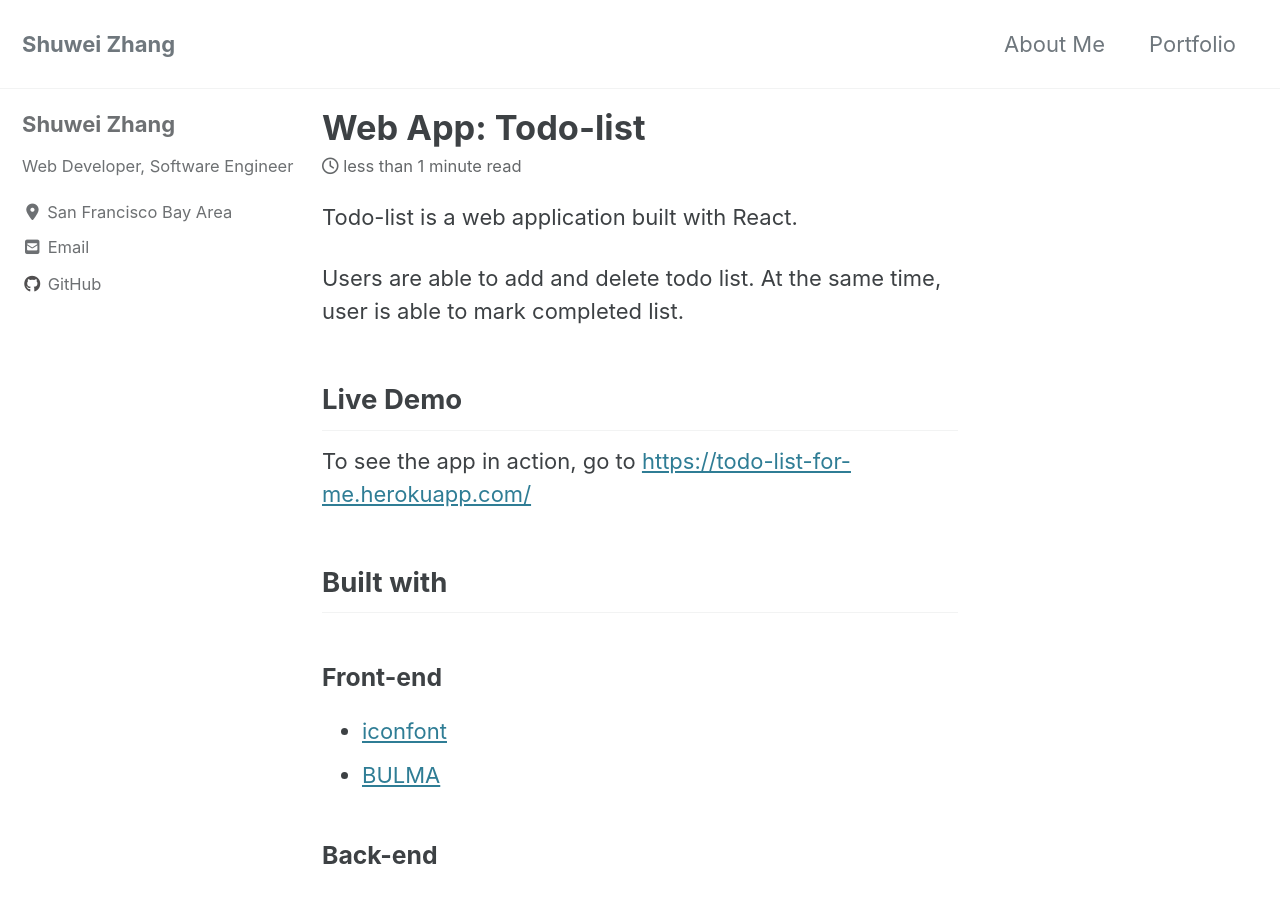
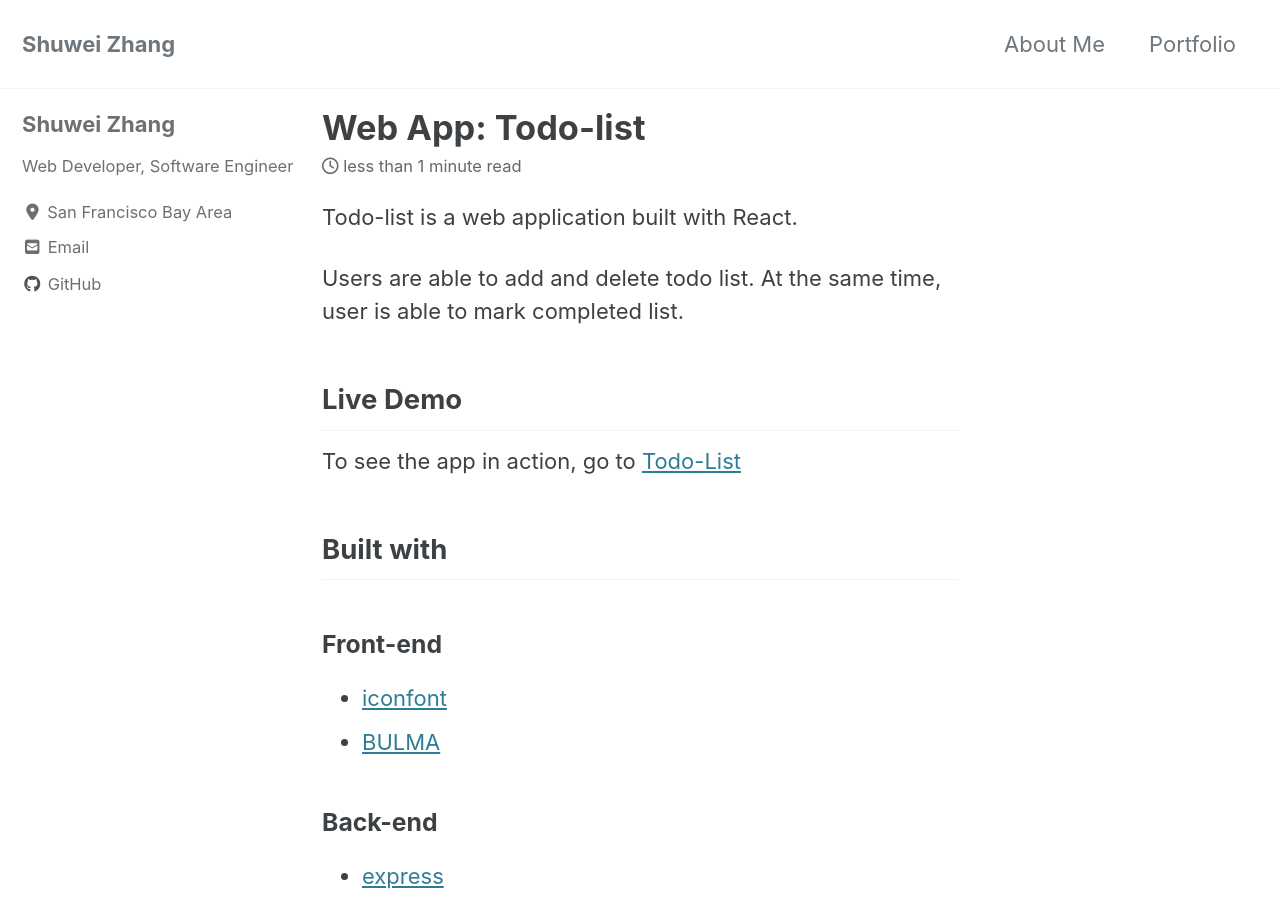
Before and after one commit to zhangsw1/zhangsw1.github.io, a Jekyll site: the page built from _posts/2020-06-25-todo-list.md, in a window 1280 px wide and 900 px high. Built offline with Jekyll 4.4.1, drawn with Linux system fonts in a browser that asks for light colours; cached includes are drawn as plain includes; nearby versions of some CDN libraries; part of the change alters nothing that is shown.

Commit message:
updated todolist

```diff
--- a/_posts/2020-06-25-todo-list.md
+++ b/_posts/2020-06-25-todo-list.md
@@ -10,7 +10,7 @@ Users are able to add and delete todo list. At the same time, user is able to ma
 
 ## Live Demo
 
-To see the app in action, go to [https://todo-list-for-me.herokuapp.com/](insert url here)
+To see the app in action, go to [Todo-List](https://todo-list-for-me.herokuapp.com/)
 
 ## Built with
 
```
